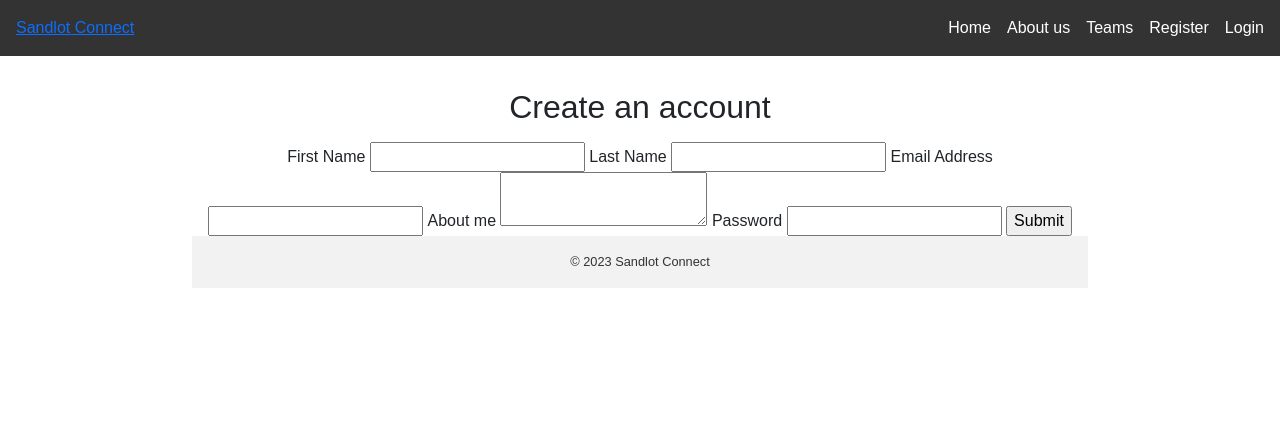
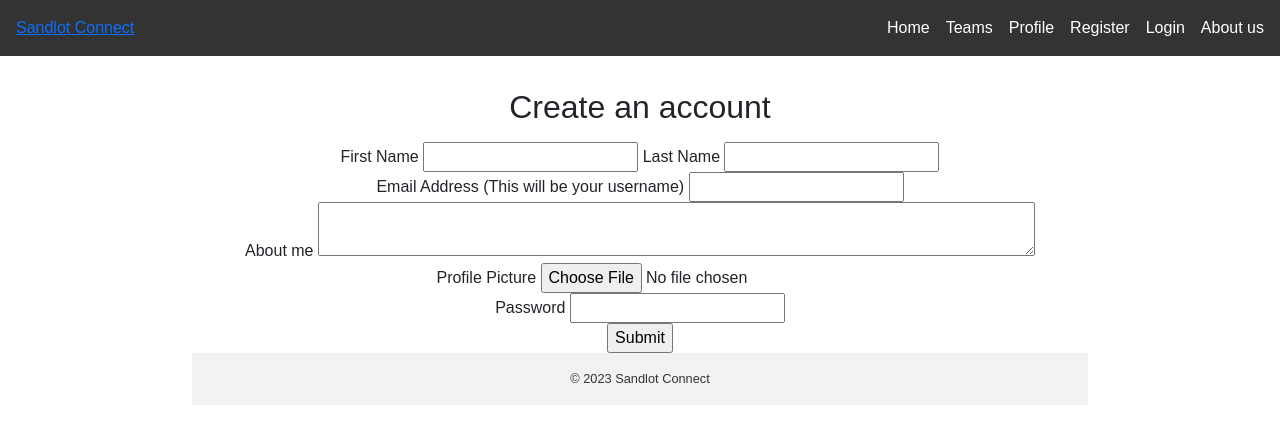
Before and after one commit to Sandlot-Connect/sandlot-connect, a Spring Boot app: page /register in a window 1280 px wide. Shown: the top 444 px of the page. Run offline with Spring Boot 4, Linux system fonts and the light colour scheme; some of the project's set-up classes (security, data sources, template engines, error pages and the like) are left out, and stand-ins take their place; some libraries are stand-ins or nearby versions.

Commit message:
added profile link in nav-bar, changed formatting of register page

```diff
--- a/src/main/resources/templates/partials.html
+++ b/src/main/resources/templates/partials.html
@@ -26,17 +26,21 @@
                 <a th:if="${#authentication.principal.team != null}" th:href="@{/teams/{id}/posts(id=${#authentication.principal.team.id})}" th:text="${#authentication.principal.team.name}" class="nav-links nav-text"></a>
                 <a th:if="${#authentication.principal.team == null}" th:href="@{/teams}">Join or create a team</a>
             </li>
+
             <li>
-                <a href="/about-us" class="nav-links nav-text">About us</a>
+                <a href="/teams" class="nav-links nav-text">Teams</a>
             </li>
             <li>
-                <a href="/teams" class="nav-links nav-text">Teams</a>
+                <a href="/profile" class="nav-links nav-text">Profile</a>
             </li>
             <li sec:authorize="!isAuthenticated()">
                 <a class="nav-links nav-text" href="/register">Register</a>
             </li>
             <li sec:authorize="!isAuthenticated()">
                 <a class="nav-links nav-text" href="/login">Login</a>
+            </li>
+            <li>
+            <a href="/about-us" class="nav-links nav-text">About us</a>
             </li>
             <li sec:authorize="isAuthenticated()">
                 <form th:action="@{/logout}" method="post" id="logout-form" th:hidden="${true}">
--- a/src/main/resources/templates/teams/index.html
+++ b/src/main/resources/templates/teams/index.html
@@ -8,7 +8,7 @@
     <div class="text-container">
         <h1 sec:authorize="isAuthenticated()" th:text="'Welcome, ' + ${#authentication.principal.username} + '.'"></h1>
         <p sec:authorize="isAuthenticated()" th:if="${#authentication.principal.team == null}">Create or Request to join a team below.</p>
-        <p sec:authorize="isAuthenticated()" th:if="${#authentication.principal.team != null}" th:text="'Your team is the ' + ${#authentication.principal.team.city} + ' ' + ${#authentication.principal.team.name} + '. Access your team page by clicking on your team in the navbar.'"></p>
+        <p sec:authorize="isAuthenticated()" th:if="${#authentication.principal.team != null}" th:text="'Your team is the ' + ${#authentication.principal.team.city} + ' ' + ${#authentication.principal.team.name} + '. Access your team posts by clicking on your team in the navbar or click your team name below to access your team page.'"></p>
         <h1 sec:authorize="!isAuthenticated()" >Welcome, Guest.</h1>
         <p sec:authorize="!isAuthenticated()">Register or Login to join or create a team.</p>
         <div th:each="team : ${teams}">
--- a/src/main/resources/templates/users/profile.html
+++ b/src/main/resources/templates/users/profile.html
@@ -10,7 +10,7 @@
             <h1 th:text="|Howdy, ${#authentication.principal.firstName}!|"></h1>
             <h2>Profile</h2>
             <div class="mb-3 d-flex flex-column justify-content-center align-items-center">
-                <label class="m-2" for="username">Email Address</label>
+                <label class="m-2" for="username">Email Address / Username</label>
                 <input disabled id="username" name="username" th:value="${user.username}" />
             </div>
 
@@ -28,6 +28,10 @@
                 <label class="m-2" for="description">About me</label>
                 <textarea disabled id="description" name="description" th:text="${user.description}" ></textarea>
             </div>
+            <br>
+<!--            <label for="profile-pic">Profile Picture</label>-->
+<!--            <input id="profile-pic" type="file" th:field="*{}" />-->
+            <br>
             <a href="/profile/edit" class="btn btn-primary">Edit</a>
         </div>
     </div>
--- a/src/main/resources/templates/users/register.html
+++ b/src/main/resources/templates/users/register.html
@@ -13,19 +13,19 @@
 
             <label for="last-name">Last Name</label>
             <input id="last-name" th:field="*{lastName}" />
-
-            <label for="username">Email Address</label>
+            <br>
+            <label for="username">Email Address (This will be your username)</label>
             <input id="username" th:field="*{username}" />
-
+            <br>
             <label for="description">About me</label>
-            <textarea id="description" th:field="*{description}"></textarea>
-
-<!--            <label for="profile-pic">Profile Picture</label>-->
-<!--            <input id="profile-pic" type="file" th:field="*{profilePictureUrl}" />-->
-
+            <textarea id="description" th:field="*{description}" cols="75"></textarea>
+            <br>
+            <label for="profile-pic">Profile Picture</label>
+            <input id="profile-pic" type="file" th:field="*{profilePictureUrl}" />
+            <br>
             <label for="password">Password</label>
             <input id="password" type="password" th:field="*{password}" />
-
+            <br>
             <input value="Submit" type="submit" />
         </form>
 <!--        <input type="hidden" id="apiKey" th:value="${apiKey}">-->
```
